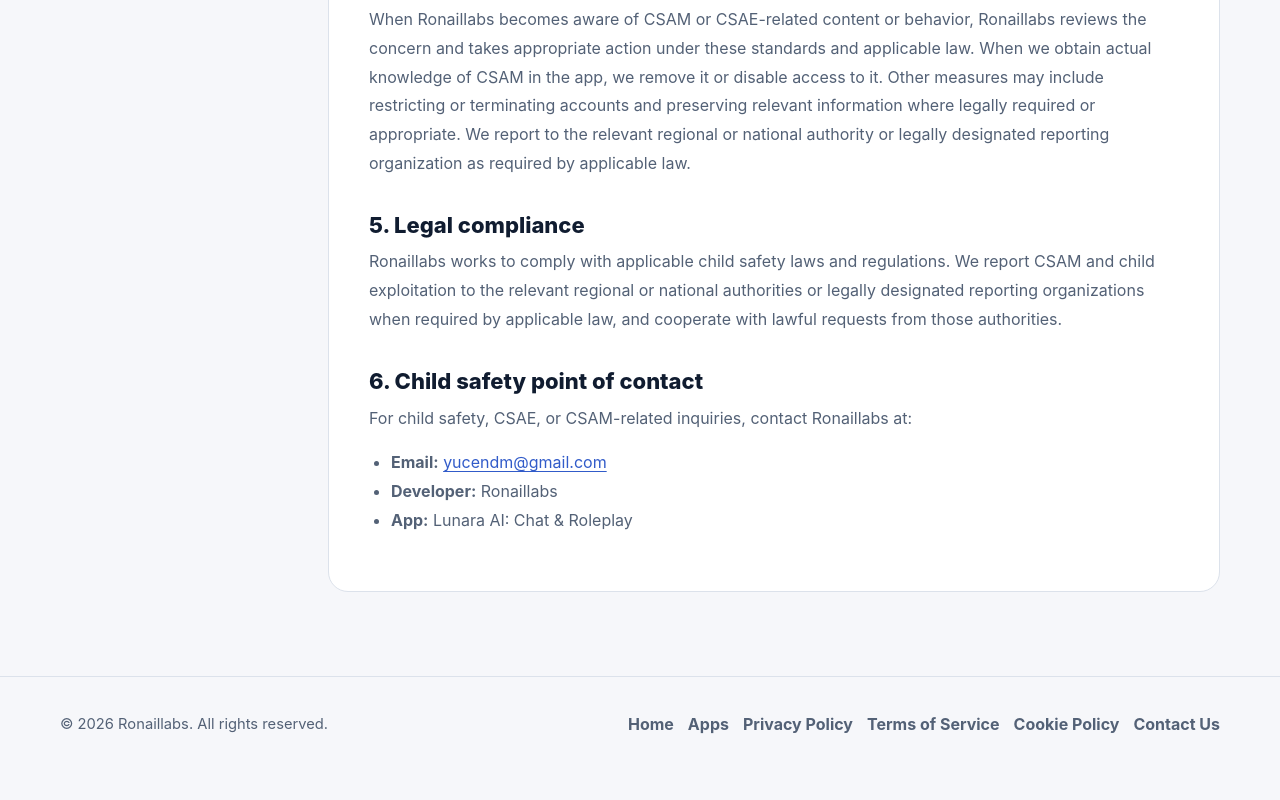
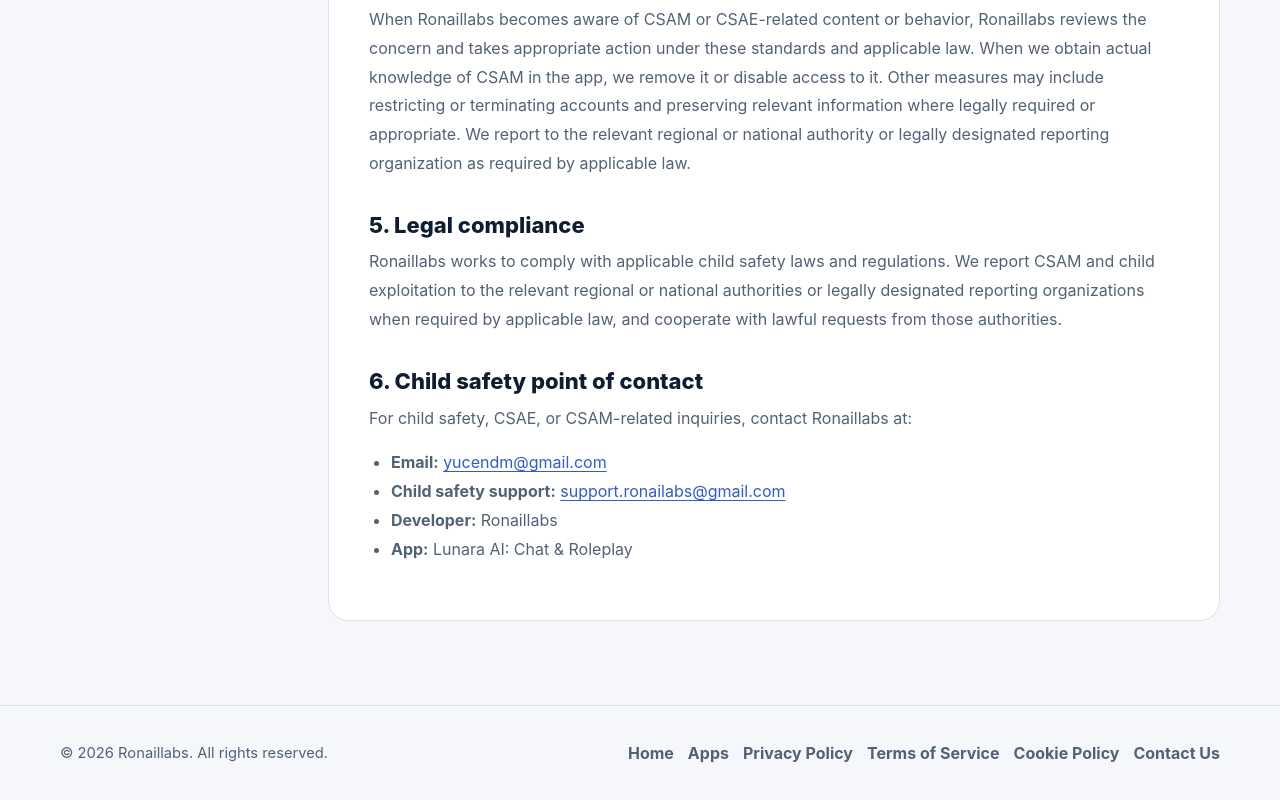
Before and after one commit to devymahoni/companionai-legal-site, a plain HTML site: page child-safety.html in a window 1280 px wide. Shown: the part 1312-2112 px from the top of the page. Before the commit the page ends 2083 px from the top, so only its background shows below. Drawn offline with Linux system fonts and the light colour scheme.

Commit message:
Keep published child safety support contact available alongside developer email

```diff
--- a/child-safety.html
+++ b/child-safety.html
@@ -85,6 +85,7 @@
         <p>For child safety, CSAE, or CSAM-related inquiries, contact Ronaillabs at:</p>
         <ul>
           <li><strong>Email:</strong> <a href="mailto:yucendm@gmail.com">yucendm@gmail.com</a></li>
+          <li><strong>Child safety support:</strong> <a href="mailto:support.ronailabs@gmail.com">support.ronailabs@gmail.com</a></li>
           <li><strong>Developer:</strong> Ronaillabs</li>
           <li><strong>App:</strong> Lunara AI: Chat &amp; Roleplay</li>
         </ul>
```
